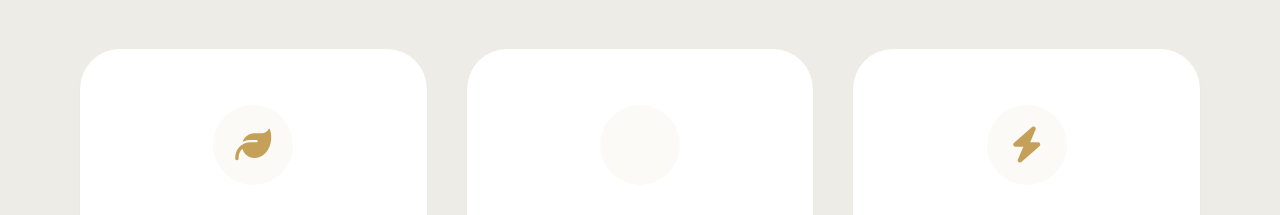
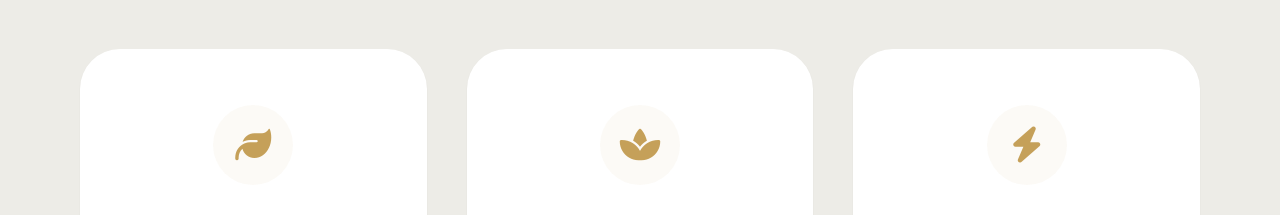
Before and after one commit to rarasfnb-hub/satvik-website, an Angular app: page / in a window 1280 px wide. Shown: the part 3280-3495 px from the top of the page. Built offline with nearby package versions, Linux system fonts and the light colour scheme; a web font is replaced by a local one.

Commit message:
fix(benefits): replace missing FA Pro fa-sparkles icon with fa-spa lotus blossom

```diff
--- a/src/app/components/benefits/benefits.html
+++ b/src/app/components/benefits/benefits.html
@@ -21,7 +21,7 @@
                 <div
                     class="w-20 h-20 bg-accent-gold/5 rounded-full mx-auto flex items-center justify-center mb-10 group-hover:bg-accent-gold/10 transition-colors">
                     <i
-                        class="fas fa-sparkles text-4xl text-accent-gold transform group-hover:scale-110 transition-transform"></i>
+                        class="fas fa-spa text-4xl text-accent-gold transform group-hover:scale-110 transition-transform"></i>
                 </div>
                 <h3 class="text-2xl font-serif text-primary mb-6">Calm the Mind</h3>
                 <p class="text-base sm:text-lg opacity-70 leading-relaxed">Eliminating onions and garlic quiets agitated energies, promoting deeper focus, sustained calm, and mental clarity.</p>
```
